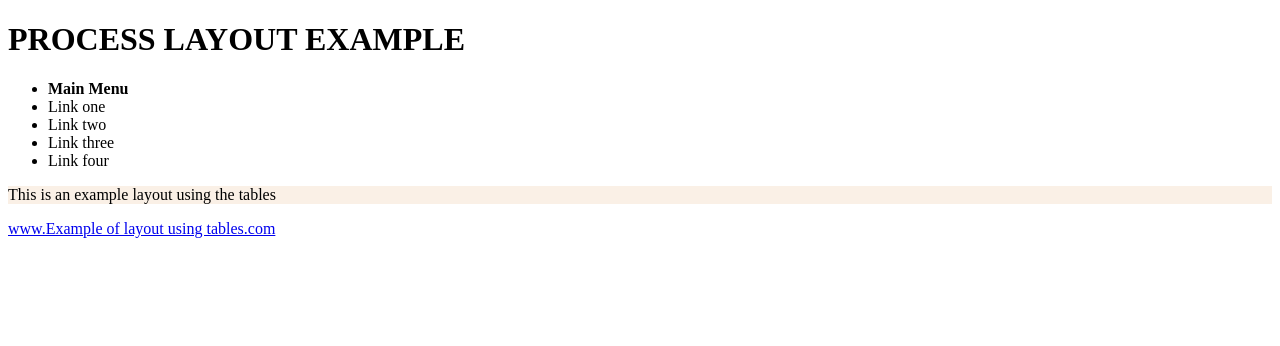
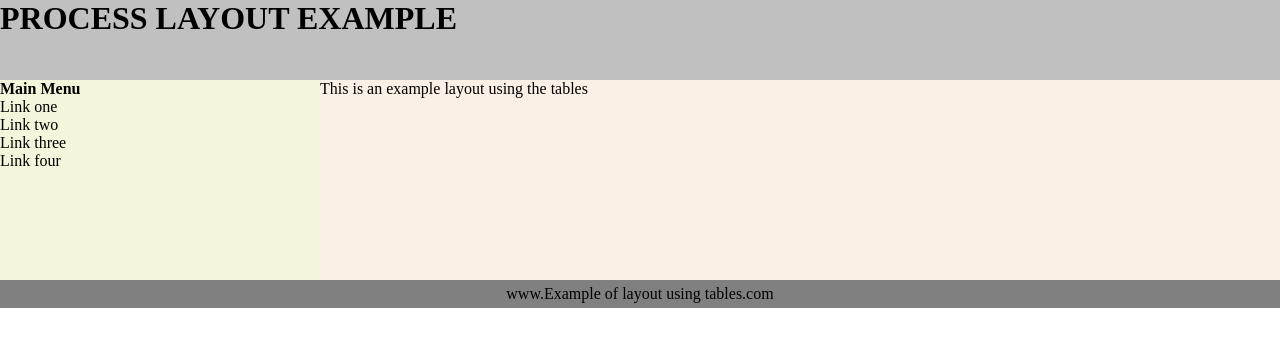
Before and after one commit to john9101/WebProgramming, a plain HTML site: page WebProgrammingExcercise/Excercise1/index.html in a window 1280 px wide. Drawn offline with Linux system fonts and the light colour scheme.

Commit message:
Css file index.html

```diff
--- a/WebProgrammingExcercise/Excercise1/index.html
+++ b/WebProgrammingExcercise/Excercise1/index.html
@@ -3,6 +3,46 @@
 <head>
     <meta charset="UTF-8">
     <title>Title</title>
+    <style>
+        *{
+            padding: 0;
+            margin: 0;
+        }
+        header {
+            background-color: silver;
+            height: 80px;
+        }
+
+        section{
+            display: flex;
+            height: 200px;
+        }
+
+        section nav{
+            flex: 1;
+            background-color: beige;
+        }
+
+        section article{
+            flex: 3;
+        }
+
+        section nav ul{
+            list-style-type: none;
+        }
+
+        footer{
+            background-color: grey;
+            text-align: center;
+            padding: 5px 0px;
+        }
+
+        footer a{
+            color: black;
+            text-decoration: none;
+        }
+
+    </style>
 </head>
 <body>
     <header>
```
